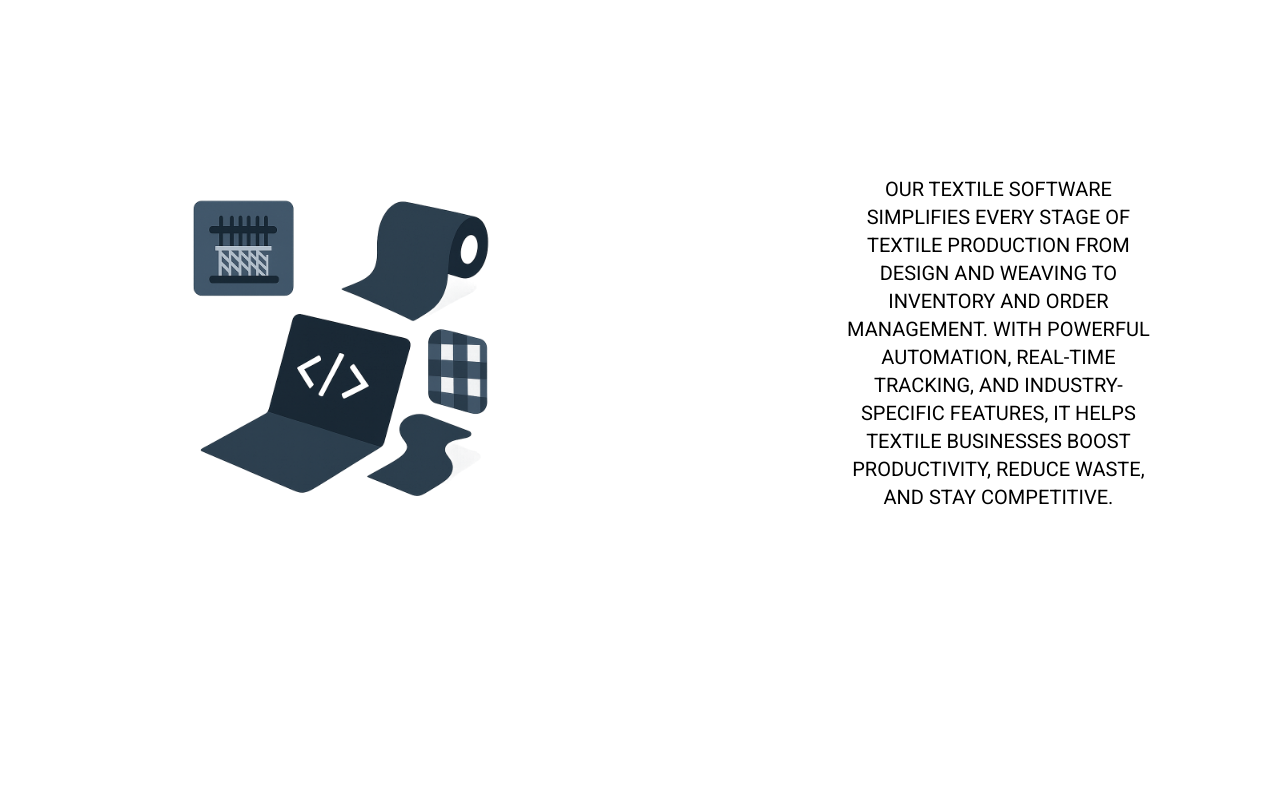
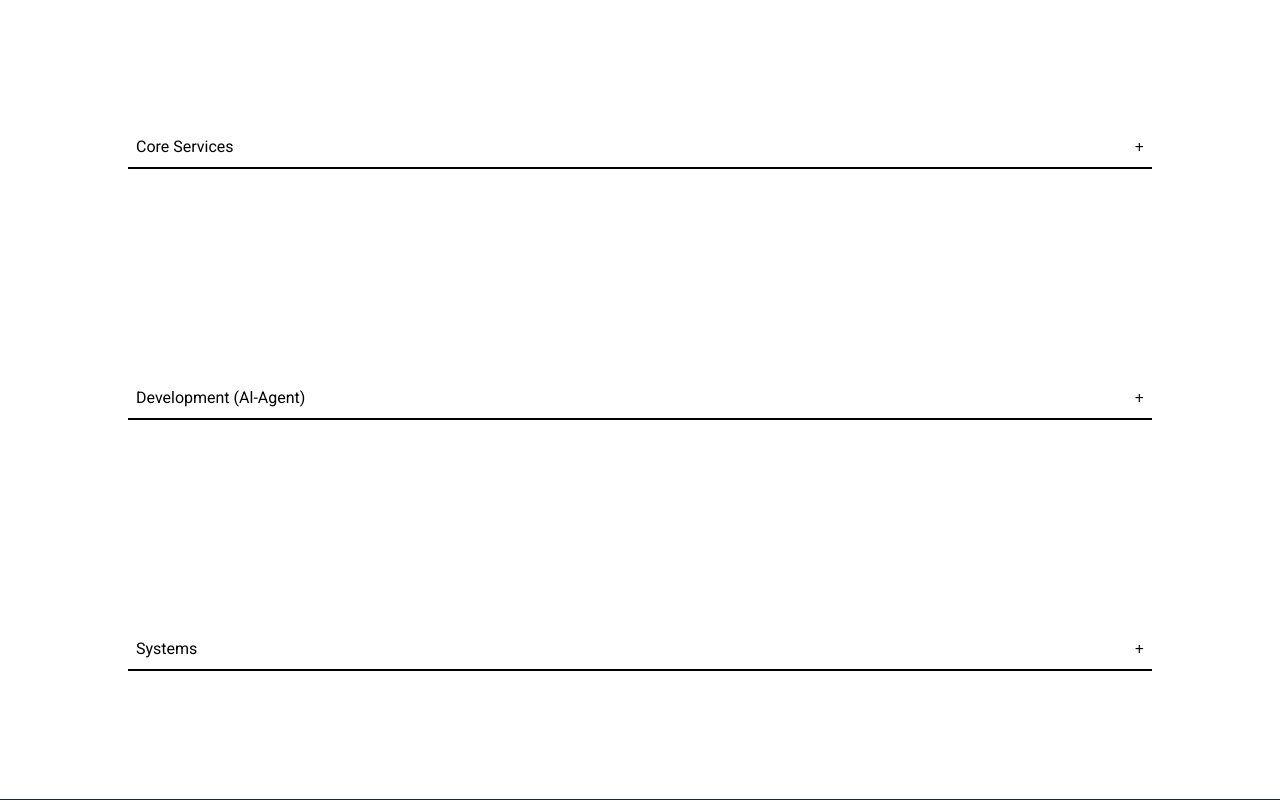
Before and after one commit to MuhammadKhushamAli/RafbaSoft, a React (Vite) app in the folder RafbaSoft/: page / in a window 1280 px wide. Shown: the part 1680-2480 px from the top of the page. Built offline with nearby package versions, Linux system fonts and the light colour scheme.

Commit message:
Details Section Added

```diff
--- a/RafbaSoft/src/components/header/Header.jsx
+++ b/RafbaSoft/src/components/header/Header.jsx
@@ -9,7 +9,10 @@ export default function Header() {
         justify-evenly
         w-full
         top-0
-        box-border'>
+        box-border
+        sticky
+        z-50
+        bg-white'>
             <Link
                 to='/'
                 className='w-[20%]'
--- /dev/null
+++ b/RafbaSoft/src/components/home/DetailList.jsx
@@ -0,0 +1,29 @@
+import { useState } from "react";
+import InView from "../inView/InView";
+
+export default function DetailList({ heading, details }) {
+    const [isClicked, setIsClicked] = useState(false);
+    return (
+        <InView
+            beforeClassName={'opacity-0 translate-x-[200px]'}
+            afterClassName={'opacity-100 tansition-all translate-x-0 duration-700'}
+            className="w-full overflow-hidden">
+            <div
+                className="flex flex-row w-full justify-between items-center p-2 border-b-2">
+                <h3
+                    className="font-[Roboto]">{heading}</h3>
+                <button onClick={() => setIsClicked(prev => !prev)}
+                    className={`transition-transform duration-700 ${isClicked ? 'rotate-45' : 'rotate-0'}`}>
+                        +</button>
+            </div>
+            {isClicked && details.map((detail) => (
+                <InView
+                    beforeClassName={'opacity-0 translate-x-[200px]'}
+                    afterClassName={'opacity-100 tansition-all translate-x-0 duration-700'}
+                    className="w-full ml-14 border-b-1 m-3">
+                    {detail}
+                </InView>
+            ))}
+        </InView>
+    )
+}
--- a/RafbaSoft/src/components/home/Home.jsx
+++ b/RafbaSoft/src/components/home/Home.jsx
@@ -3,7 +3,33 @@ import TextileImg from '/assets/Textile.png'
 import GymImg from '/assets/Gym.png'
 import { useEffect, useRef, useState } from 'react';
 import InView from '../inView/InView';
+import DetailList from './detailList';
 
+const experies = [
+    {
+        heading: 'Core Services',
+        details: [
+            '🖥 Custom Business Software Development',
+            '🔄 ERP Implementation (Oracle & Odoo)',
+            '🤖 AI Integration & Custom Chatbot'
+        ]
+    },
+    {
+        heading: 'Development (Al-Agent)',
+        details: [
+            '🧾 Accounting & Finance Software',
+            '🏫 University & College Management'
+        ]
+    },
+    {
+        heading: 'Systems',
+        details: [
+            '🏥 Hospital Management Software',
+            '🧵 Textile & Stitching ERP',
+            '🛢 Petroleum & Fuel Station Software'
+        ]
+    }
+];
 
 export default function Home() {
     const [customersLogos, setCustomersLogos] = useState(['ABS.jpg',
@@ -111,73 +137,28 @@ export default function Home() {
             max-sm:p-[2%]
             box-border`}>
                 <h2
-                    className='w-full text-4xl max-sm:text-3xl text-center font-bold font-[Montserrat] uppercase'>Why Rafba Soft?</h2>
+                    className='w-full text-5xl max-sm:text-3xl text-center font-black font-[Montserrat] uppercase'>Vision</h2>
+                <p>To become a globally recognized software company, enabling businesses to thrive through intelligent, reliable, and fully customized digital systems.
+                </p>
             </InView>
 
-            <InView
-                beforeClassName={'opacity-0 translate-y-[200px]'}
-                afterClassName={'opacity-100 tansition-all translate-y-0 duration-700'}
+            <div
                 className={`w-full
                 flex
-                flex-row
+                flex-col
                 max-sm:flex-col
                 justify-between
                 max-sm:justify-evenly
-                items-center
+                items-start
                 p-[10%]
                 max-sm:p-[2%]
                 h-screen
                 max-md:h-[150vh]
                 box-border`}>
-                <img src={TextileImg} alt="Textile-Image"
-                    className='w-[40%] max-sm:w-full' />
-                <p
-                    className='w-[30%] max-sm:w-full max-sm:p-[10%] text-xl text-center font-[Roboto] uppercase max-sm:text-lg'>Our textile software simplifies every stage of textile production from design and weaving to inventory and order management. With powerful automation, real-time tracking, and industry-specific features, it helps textile businesses boost productivity, reduce waste, and stay competitive.
-                    </p>
-            </InView>
-
-            <InView
-                beforeClassName={'opacity-0 translate-y-[200px]'}
-                afterClassName={'opacity-100 tansition-all translate-y-0 duration-700'}
-                className={`w-full
-                flex
-                flex-row
-                max-sm:flex-col-reverse
-                justify-between
-                max-sm:justify-evenly
-                items-center
-                p-[10%]
-                max-sm:p-[5%]
-                h-screen
-                max-md:h-[150vh]
-                box-border`}>
-                <p
-                    className='w-[30%] max-sm:w-full max-sm:p-[10%] text-xl text-center font-[Roboto] uppercase max-sm:text-lg'>Our gym software is designed to streamline fitness center operations from membership management and class scheduling to billing and attendance tracking. With an intuitive dashboard and smart automation, it helps gyms save time, engage clients, and grow faster.
-                    </p>
-                <img src={GymImg} alt="Gym_Image"
-                    className='w-[40%] max-sm:w-full' />
-            </InView>
-
-            <InView
-                beforeClassName={'opacity-0 translate-y-[200px]'}
-                afterClassName={'opacity-100 tansition-all translate-y-0 duration-700'}
-                className={`w-full
-                flex
-                flex-row
-                max-sm:flex-col
-                justify-between
-                max-sm:justify-evenly
-                items-center
-                p-[10%]
-                max-sm:p-[2%]
-                h-screen
-                max-md:h-[150vh]
-                box-border`}>
-                <img src={TextileImg} alt="Textile-Image"
-                    className='w-[40%] max-sm:w-full' />
-                <h3
-                    className='w-[30%] max-sm:w-full max-sm:p-[10%] text-xl max-sm:text-lg text-center font-[Roboto] uppercase'>Our pharmacy management software is built to optimize every aspect of a pharmacy's workflow. From inventory tracking and automated refills to sales reports and prescription management, it ensures accuracy, efficiency, and regulatory compliance helping pharmacists serve customers faster and more safely.</h3>
-            </InView>
+                    {experies.map((experty) => (
+                        <DetailList heading={experty.heading} details={experty.details}/>
+                    ))}
+            </div>
         </main >
     )
 }
--- a/RafbaSoft/src/components/inView/InView.jsx
+++ b/RafbaSoft/src/components/inView/InView.jsx
@@ -1,6 +1,6 @@
 import { useInView } from "react-intersection-observer";
 
-export default function InView({children, beforeClassName, afterClassName, className})
+export default function InView({children, beforeClassName = '', afterClassName = '', className = ''})
 {
     const {ref, inView} = useInView({triggerOnce: false,
         threshold: 0.1
```
Also changed, not shown: 1 other file (tests, documents, lock files or other folders).
